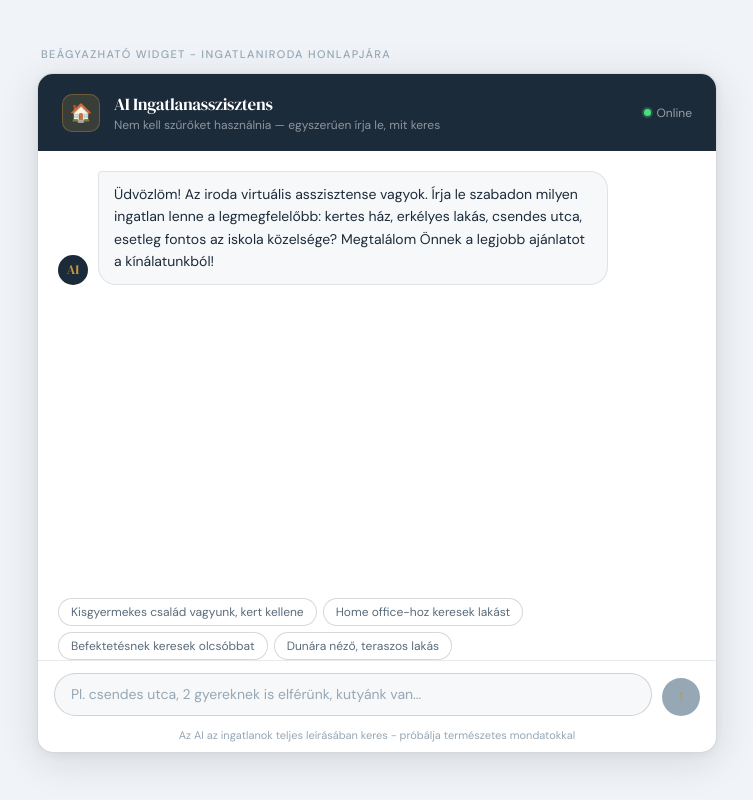
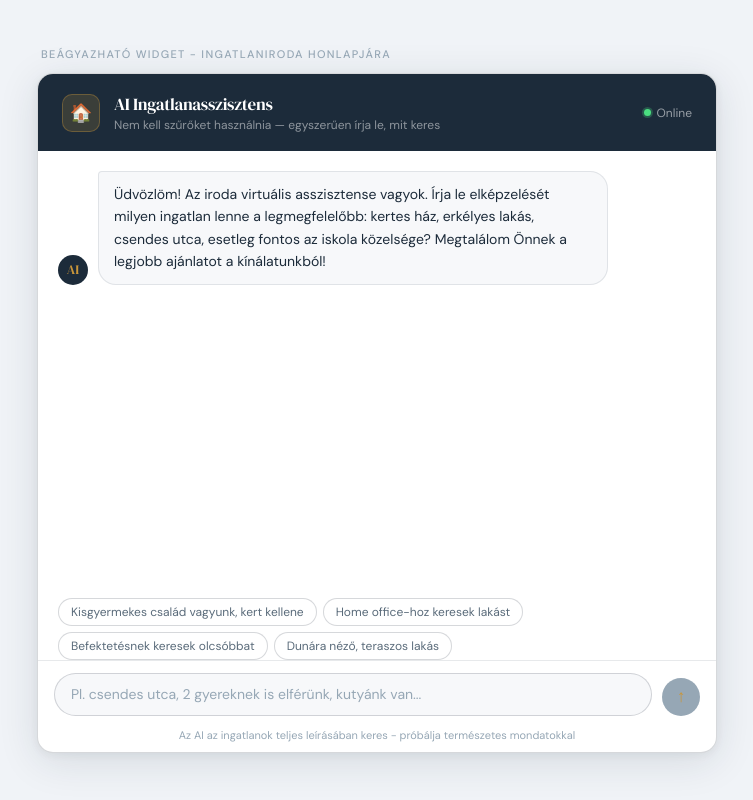
Before and after one commit to csaba74-droid/ingatlan-ai, a Next.js app: page / in a window 1280 px wide. Shown: the whole page, without its empty margins (263-1016 px from the left). Built offline with nearby package versions, Linux system fonts and the light colour scheme.

Commit message:
Update index.js

```diff
--- a/pages/index.js
+++ b/pages/index.js
@@ -782,7 +782,7 @@ MAGYAR NYELVHELYESSÉG - NAGYON FONTOS:
                 <div style={{ width: 30, height: 30, borderRadius: '50%', background: '#1C2B3A', color: '#C9963A', display: 'flex', alignItems: 'center', justifyContent: 'center', fontSize: 13, fontFamily: "'DM Serif Display', serif", flexShrink: 0 }}>AI</div>
                 <div style={{ maxWidth: '80%' }}>
                   <div style={{ background: '#f7f8fa', border: '0.5px solid rgba(28,43,58,0.10)', borderRadius: '4px 18px 18px 18px', padding: '11px 15px', fontSize: 14, lineHeight: 1.6, color: '#1C2B3A' }}>
-                    Üdvözlöm! Az iroda virtuális asszisztense vagyok. Írja le szabadon milyen ingatlan lenne a legmegfelelőbb: kertes ház, erkélyes lakás, csendes utca, esetleg fontos az iskola közelsége? Megtalálom Önnek a legjobb ajánlatot a kínálatunkból!
+                    Üdvözlöm! Az iroda virtuális asszisztense vagyok. Írja le elképzelését milyen ingatlan lenne a legmegfelelőbb: kertes ház, erkélyes lakás, csendes utca, esetleg fontos az iskola közelsége? Megtalálom Önnek a legjobb ajánlatot a kínálatunkból!
                   </div>
                 </div>
               </div>
```
